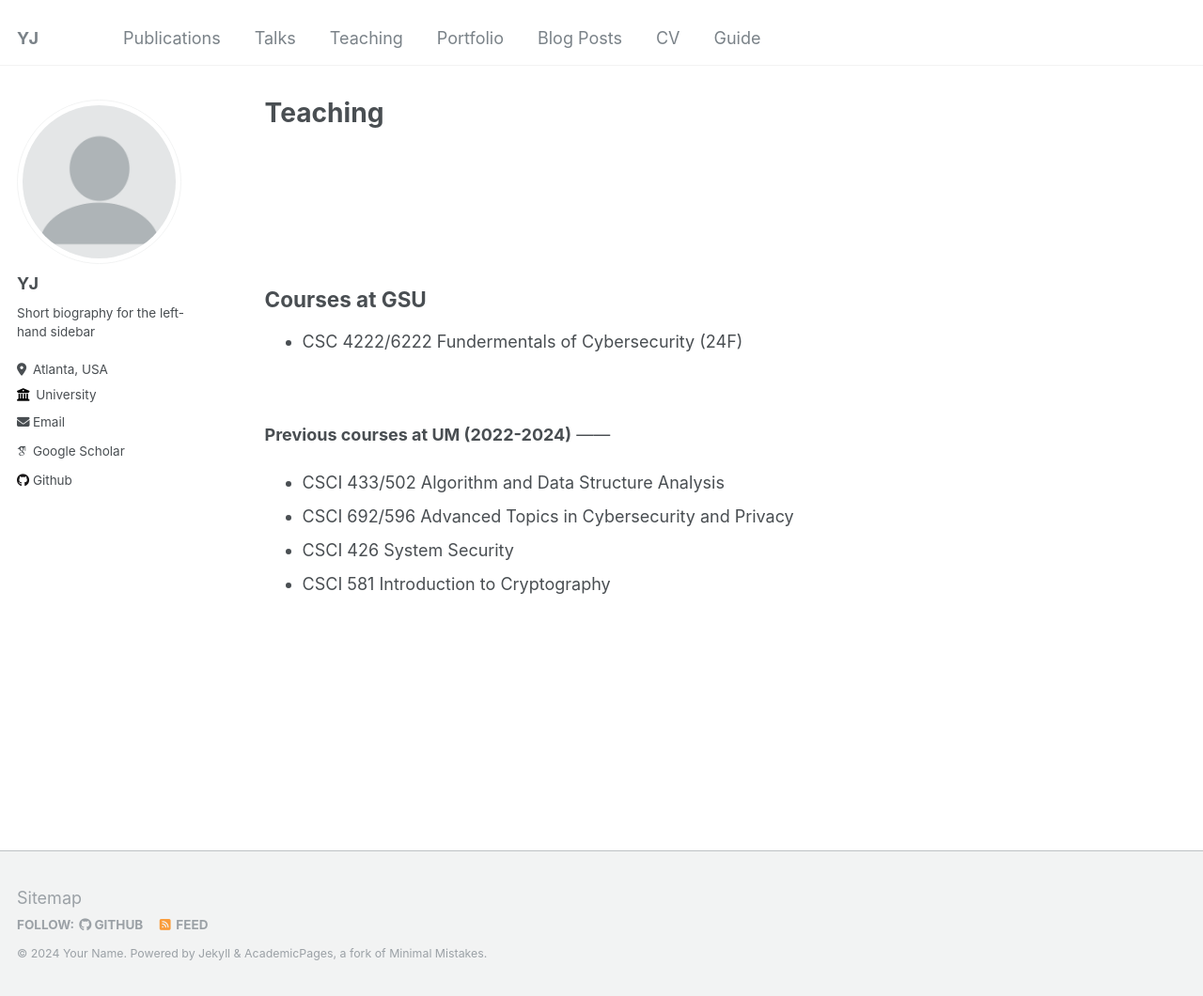
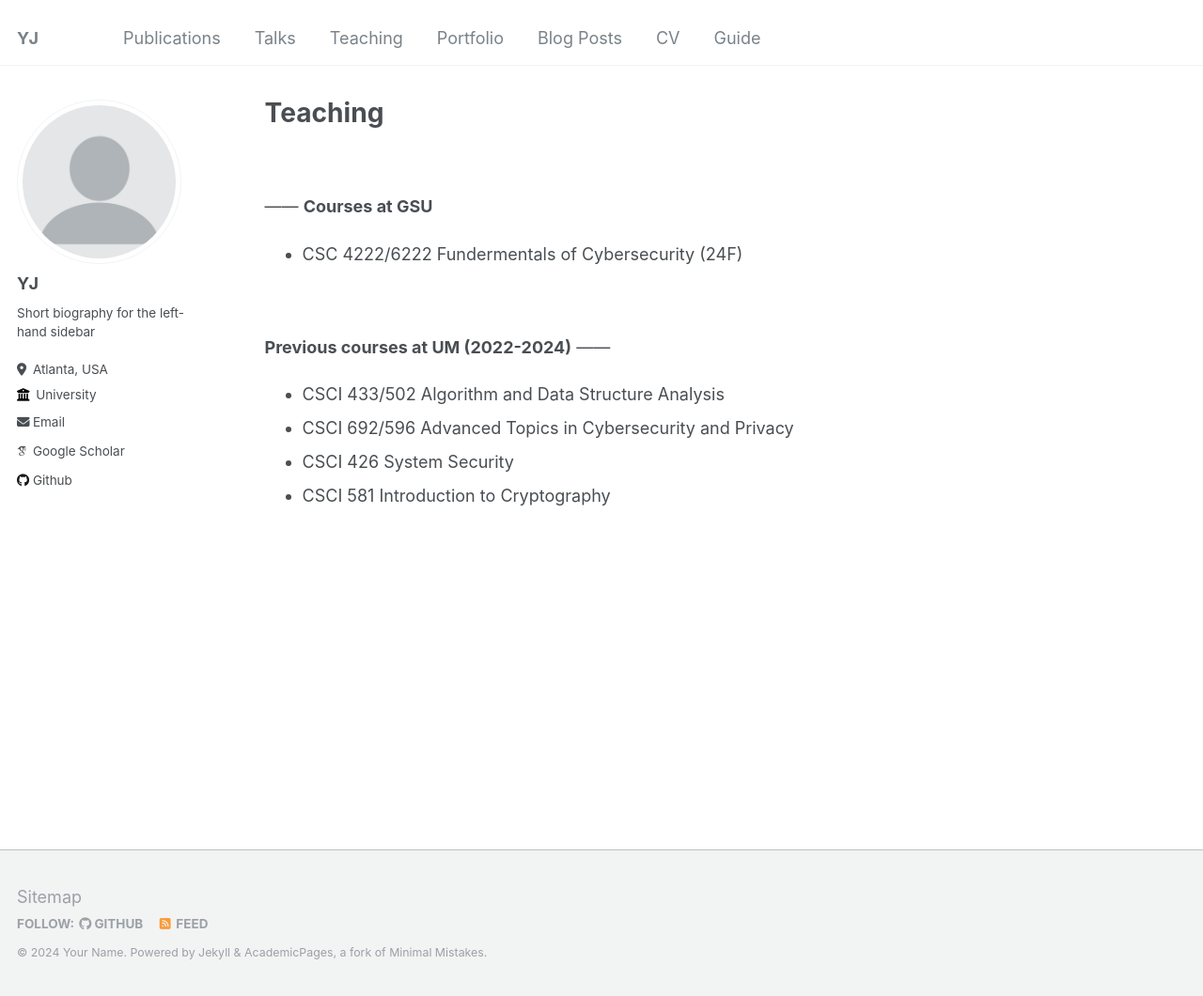
Before and after one commit to suhbrina-perry/suhbrina-perry.github.io, a Jekyll site: the page built from _pages/teaching.md, in a window 1280 px wide and 1060 px high. Shown: the whole window at 94% size. Built offline with Jekyll 4.4.1, drawn with Linux system fonts in a browser that asks for light colours; some web fonts are replaced.

Commit message:
Update teaching.md

```diff
--- a/_pages/teaching.md
+++ b/_pages/teaching.md
@@ -9,12 +9,8 @@ author_profile: true
 
 <br/>
 <br/>
-<br/>
-<br/>
-
-Courses at GSU
 ------
-
+**Courses at GSU**
 - CSC 4222/6222 Fundermentals of Cybersecurity (24F)
 
 <br/>
```
